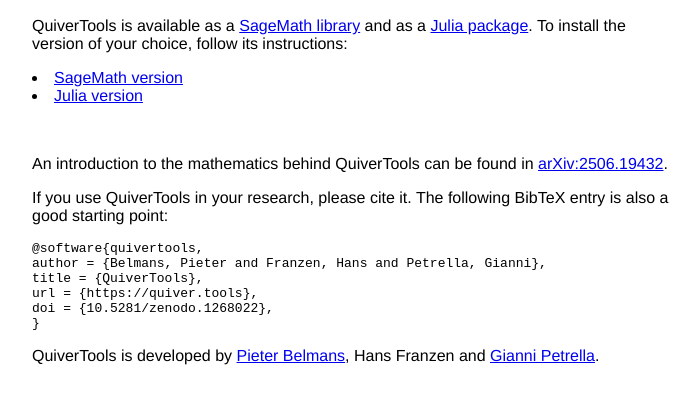
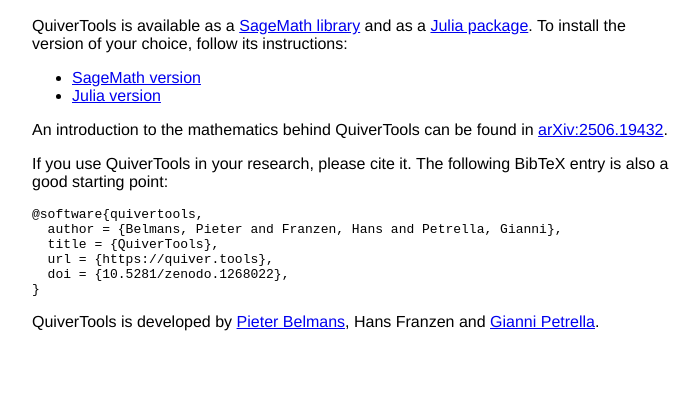
Before and after one commit to QuiverTools/QuiverTools.github.io, a plain HTML site: page index.html in a window 1280 px wide. Shown: the part 332-736 px from the top of the page, without its empty margins (288-988 px from the left). Drawn offline with Linux system fonts and the light colour scheme.

Commit message:
Tweaks to landing page

```diff
--- a/index.html
+++ b/index.html
@@ -36,32 +36,26 @@
       QuiverTools is available as a <a href="https://sage.quiver.tools">SageMath library</a>
       and as a <a href="https://julia.quiver.tools">Julia package</a>.
       To install the version of your choice, follow its instructions:
-    <li>
-      <a href="https://github.com/QuiverTools/QuiverTools">SageMath version</a>
-    </li>
-    <li>
-      <a href="https://github.com/QuiverTools/QuiverTools.jl">Julia version</a>
-    </li>
+      <ul>
+        <li><a href="https://github.com/QuiverTools/QuiverTools">SageMath version</a>
+        <li><a href="https://github.com/QuiverTools/QuiverTools.jl">Julia version</a>
+      </ul>
     </p>
-    <br>
     <p>
       An introduction to the mathematics behind QuiverTools
       can be found in <a href="https://arxiv.org/abs/2506.19432">arXiv:2506.19432</a>.
-      <br>
     </p>
     <p>
-    If you use QuiverTools in your research, please cite it.
+      If you use QuiverTools in your research, please cite it.
       The following BibTeX entry is also a good starting point:
     </p>
     <p>
-      <code style="text-align: left;">
-        @software{quivertools,<br>
-          author = {Belmans, Pieter and Franzen, Hans and Petrella, Gianni},<br>
-          title = {QuiverTools},<br>
-          url = {https://quiver.tools},<br>
-          doi = {10.5281/zenodo.1268022},<br>
-        }
-      </code>
+      <code style="text-align: left;"><pre>@software{quivertools,
+  author = {Belmans, Pieter and Franzen, Hans and Petrella, Gianni},
+  title = {QuiverTools},
+  url = {https://quiver.tools},
+  doi = {10.5281/zenodo.1268022},
+}</pre></code>
     </p>
 
     <p>
```
